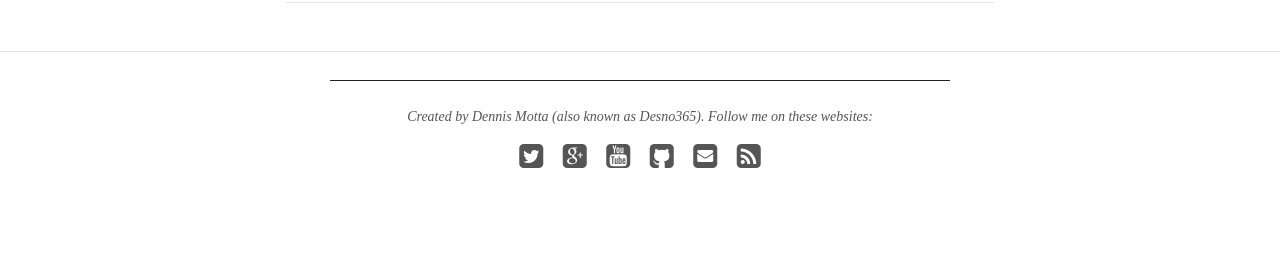
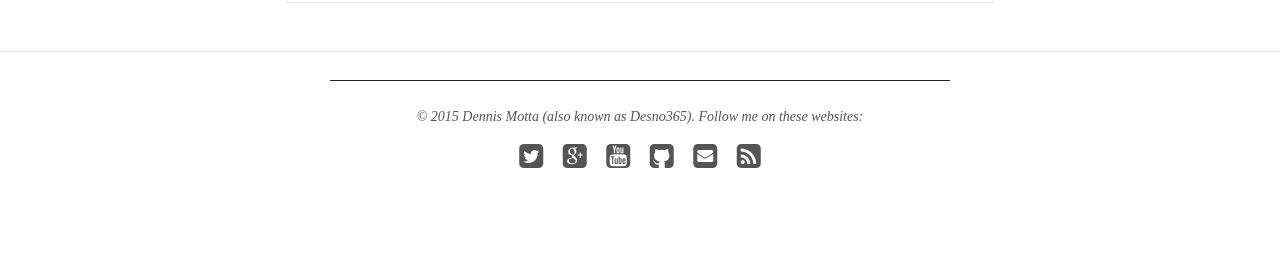
Before and after one commit to Desno365/Desno365.github.io, a Jekyll site: the page built from index.html, in a window 1280 px wide. Shown: the part 774-1039 px from the top of the page. Built offline with Jekyll 4.4.1, drawn with Linux system fonts in a browser that asks for light colours; nearby versions of some CDN libraries.

Commit message:
Change footer text

```diff
--- a/_includes/footer.html
+++ b/_includes/footer.html
@@ -13,7 +13,7 @@
 
 <br>
 
-<span>Created by {{ site.owner.name }} (also known as {{ site.owner.nickname }}). Follow me on these websites:</span>
+<span>&copy; {{ site.time | date: '%Y' }} {{ site.owner.name }} (also known as {{ site.owner.nickname }}). Follow me on these websites:</span>
 <div class="social-icons">
 	{% if site.owner.twitter %}<a href="http://twitter.com/{{ site.owner.twitter }}" title="{{ site.owner.name}} on Twitter" target="_blank"><i class="fa fa-twitter-square fa-2x"></i></a>{% endif %}
 	{% if site.owner.facebook %}<a href="http://facebook.com/{{ site.owner.facebook }}" title="{{ site.owner.name}} on Facebook" target="_blank"><i class="fa fa-facebook-square fa-2x"></i></a>{% endif %}
```
